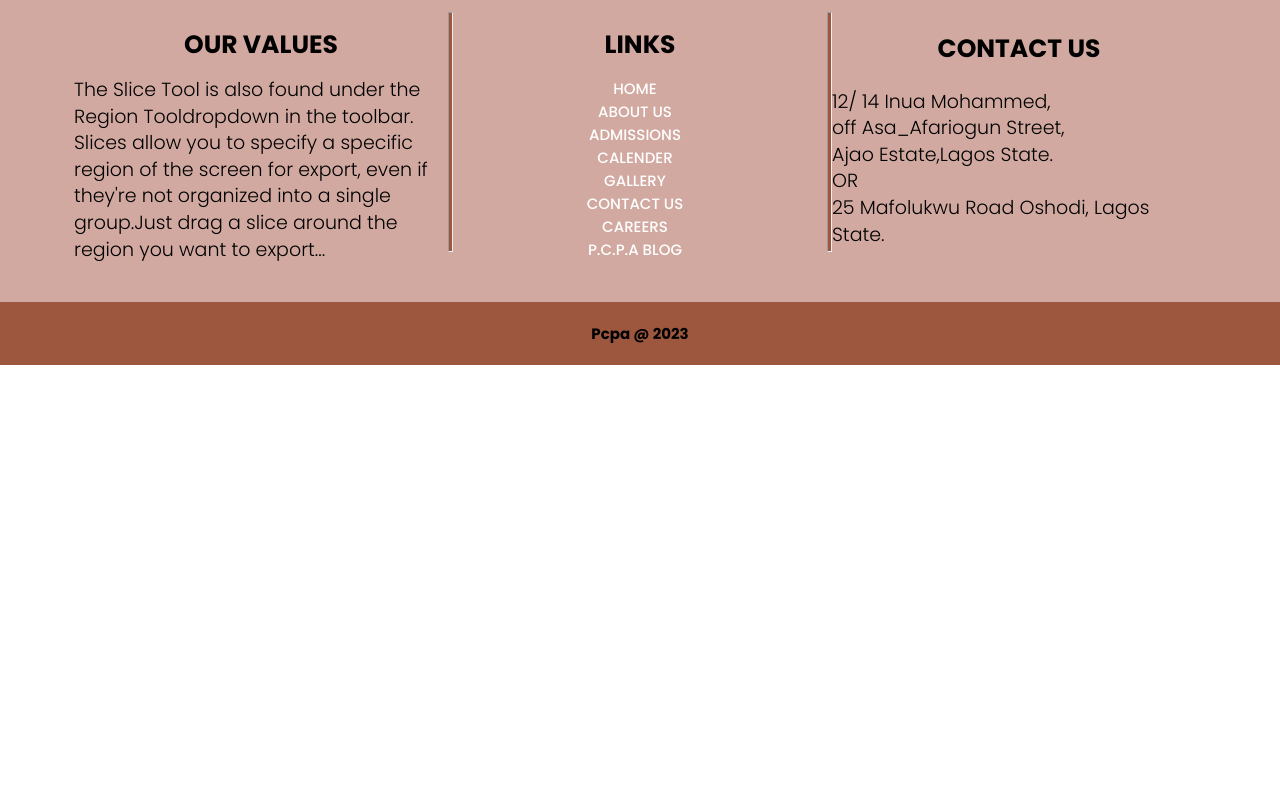
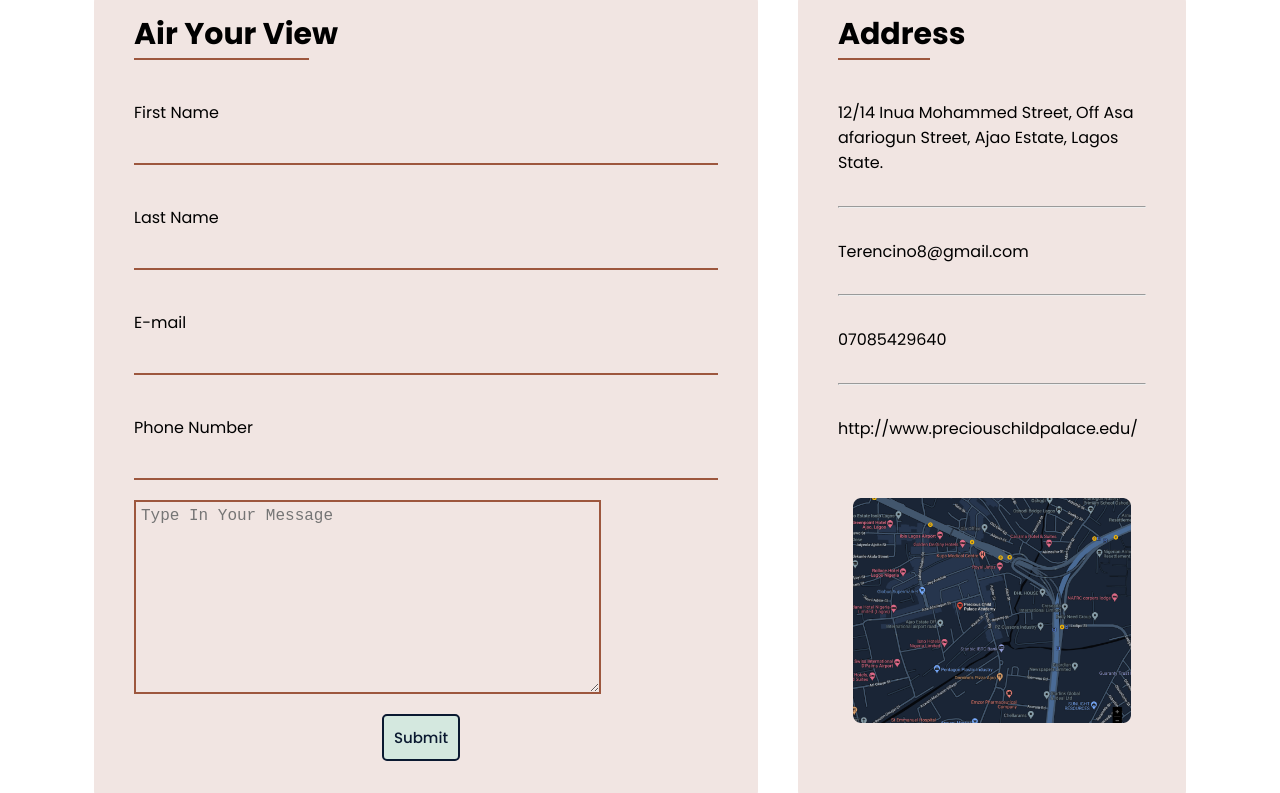
Before and after one commit to Terencino8/P.C.P.A-WEB, a React (Create React App) app: page /contact in a window 1280 px wide. Shown: the part 445-1238 px from the top of the page. Before the commit the page ends 868 px from the top, so only its background shows below. Built offline with nearby package versions, Linux system fonts and the light colour scheme.

Commit message:
done with contact page

```diff
--- a/src/Careers.css
+++ b/src/Careers.css
@@ -22,6 +22,7 @@
     padding: 0.5rem;
 
 }
+
 .careers form input:focus{
     background-color: var(--light-brown);
 }
@@ -51,6 +52,7 @@ input[type="file" i]{
     padding: 0.5rem;
 }
 
+
 .textarea_btn .btn-transparent-border:hover{
     color: black;
 }
--- /dev/null
+++ b/src/Contact.css
@@ -0,0 +1,164 @@
+.contact{
+    display: flex;
+    justify-content: space-around;
+
+}
+
+.contact-view{
+    display: flex;
+    justify-content: center;
+    width: 60%;
+    background-color: rgba(179, 113, 97, 0.185);
+    border-radius: 30px;
+    margin: 2rem;
+    padding: 4rem;
+    flex-direction: column;
+}
+
+
+
+
+.contact h1{
+    position: relative;
+    padding-bottom: 0.3rem;
+    font-size: 3rem;
+
+}
+
+.contact h1::after{
+    content:"";
+    position: absolute;
+    left: 0;
+    bottom: 0;
+    width: 30%;
+    height: 2px;
+    background-color: var(--dark-brown);
+
+}
+
+.contact-view form{
+
+    width: 100%;
+    display: flex;
+    flex-direction: column;
+
+}
+
+
+.contact-view form input{
+    border: none;
+    outline: none;
+    font-size: 2rem;
+    line-height: 1.4rem;
+    border-bottom: 2px solid var(--dark-brown);
+    background: none;
+    padding: 0.5rem;
+
+}
+
+.contact form input:focus{
+    background-color: var(--light-brown);
+    border-radius: 10px 10px 0 0;
+}
+
+.contact form label{
+    margin-top: 4rem;
+    margin-bottom: 0.5rem;
+    font-size: 1.6rem;
+}
+
+
+.contact-btn{
+    display: flex;
+    align-items: center;
+    justify-content: center;
+}
+
+
+.contact textarea{
+    border: 2px solid var(--dark-brown);
+    width: 80%;
+    font-size: 1.6rem;
+    padding: 0.5rem;
+    background-color: transparent;
+    margin-bottom: 2rem;
+    margin-top: 2rem;
+}
+
+.contact .btn-transparent-border:hover{
+    color: black;
+
+}
+
+.contact .btn-transparent-border{
+    margin-bottom: 2rem;
+}
+
+
+.contact-address{
+    width: 35%;
+    display: flex;
+    justify-content: start;
+    background-color: rgba(179, 113, 97, 0.185);
+    border-radius: 30px;
+    margin: 2rem;
+    padding: 4rem;
+    flex-direction: column;
+}
+
+.address-desc{
+    font-size: 1.6rem;
+    margin-top: 4rem;
+    display: flex;
+    justify-content: space-between;
+    flex-direction: column;height: 50%;
+}
+
+
+.address-map{
+    display: flex;
+    align-items: center;
+    justify-content: center;
+    height: 50%;
+
+}
+.address-map img{
+    width: 90%;
+}
+
+
+
+
+
+
+@media screen and (max-width:800px) {
+    .contact{
+        flex-direction: column;
+        justify-content: center;
+        align-items: center;
+    }
+
+    .contact-view{
+        width: 90%;
+    }
+    .contact-address{
+        width: 90%;
+
+    }
+    .contact-view h1{
+
+        font-size: 2.5rem;
+
+    }
+
+    .contact-view h1::after{
+        width: 40%;
+    }
+
+
+    .contact textarea{
+        width: 90%;
+        font-size: 1.6rem;
+
+    }
+}
--- a/src/Contact.js
+++ b/src/Contact.js
@@ -2,6 +2,9 @@ import React from 'react'
 import { Footer, Loginbar, Navbar } from './components'
 import Banner from './Banner_components/Banner'
 import contactbanner from "./assets/contactBanner.png"
+import Button from './components/UI/button/Button'
+import "./Contact.css"
+import addressMap from "./assets/adressMap.png"
 const Contact = () => {
   return (
     <main>
@@ -11,6 +14,55 @@ const Contact = () => {
        </div>
        <div className="navbar-seating"></div>
        <Banner title={"Contact Us"} sub={"Contact Us"} url={contactbanner}/>
+        <div className="container contact">
+
+          <div className=" contact-view">
+          <h1>Air Your View</h1>
+
+          <form action="">
+                <label htmlFor="Firstname">First Name</label>
+                <input type="text" placeholder='' id='Firstname'/>
+                <label htmlFor="lastname">Last Name</label>
+                <input type="text" placeholder='' id='lastname'/>
+                <label htmlFor="email">E-mail</label>
+                <input type="email" placeholder='' id='email'/>
+                <label htmlFor="number">Phone Number</label>
+                <input type="text" placeholder='' id='number'/>
+
+
+                  <textarea name="" id="textarea" cols="30" rows="10" placeholder='Type In Your Message'></textarea>
+
+            </form>
+
+              <div className="contact-btn">
+              <Button text={"Submit"} btnClass={"btn-transparent-border"}/>
+
+              </div>
+          </div>
+
+          <div className="contact-address">
+              <h1>Address</h1>
+              <div className="address-desc">
+                <p className="contact-a-location">12/14 Inua Mohammed Street, Off Asa afariogun Street, Ajao Estate, Lagos State.</p>
+                  <hr />
+                <p className="mail">Terencino8@gmail.com</p>
+                  <hr />
+                <p className="number">07085429640</p>
+                <hr />
+                <p className="web">http://www.preciouschildpalace.edu/</p>
+
+              </div>
+
+              <div className="address-map">
+                  <img src={addressMap} alt="" />
+
+              </div>
+
+
+
+          </div>
+        </div>
+
         <Footer/>
     </main>
   )
```
Also changed, not shown: src/assets/adressMap.png (added).
